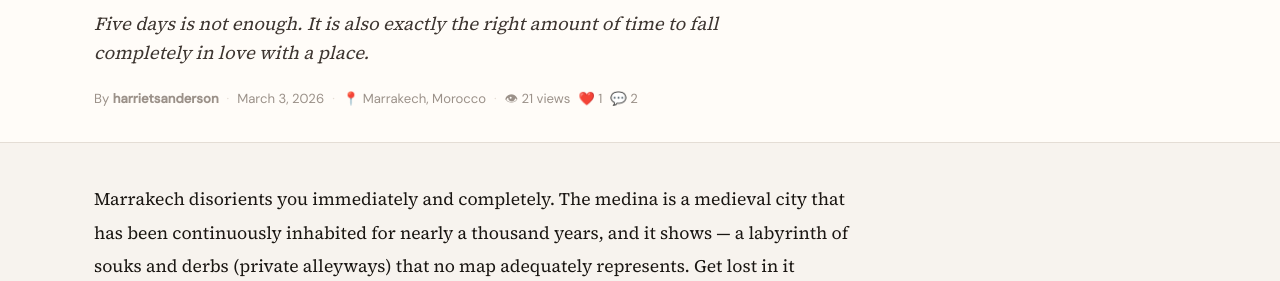
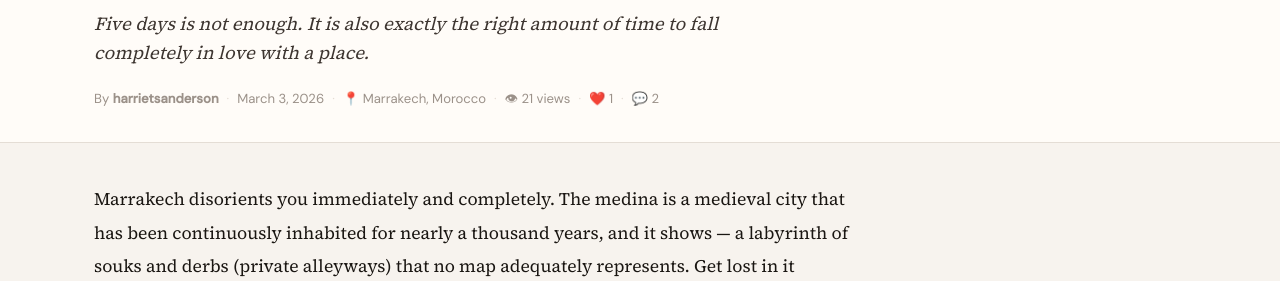
Before and after one commit to harriets28/capstone, a Django app: page /posts/morocco-in-five-days/ in a window 1280 px wide. Shown: the part 224-505 px from the top of the page. Run offline with Django 5.2, Linux system fonts and the light colour scheme; data comes from the database, SQL or seed files in the repository; both versions use the stored data as it was after the commit; some web fonts are replaced.

Commit message:
Add related posts, fix byline spacing

```diff
--- a/templates/blog/post_detail.html
+++ b/templates/blog/post_detail.html
@@ -20,7 +20,9 @@
         <span>📍 {{ post.destination }}</span>
         <span class="byline-dot">·</span>
         <span>👁 {{ post.view_count }} views</span>
+        <span class="byline-dot">·</span>
         <span>❤️ <span id="byline-like-count">{{ post.like_count }}</span></span>
+        <span class="byline-dot">·</span>
         <span>💬 {{ post.comment_count }}</span>
       </div>
     </div>
```
Also changed, not shown: db.sqlite3.
